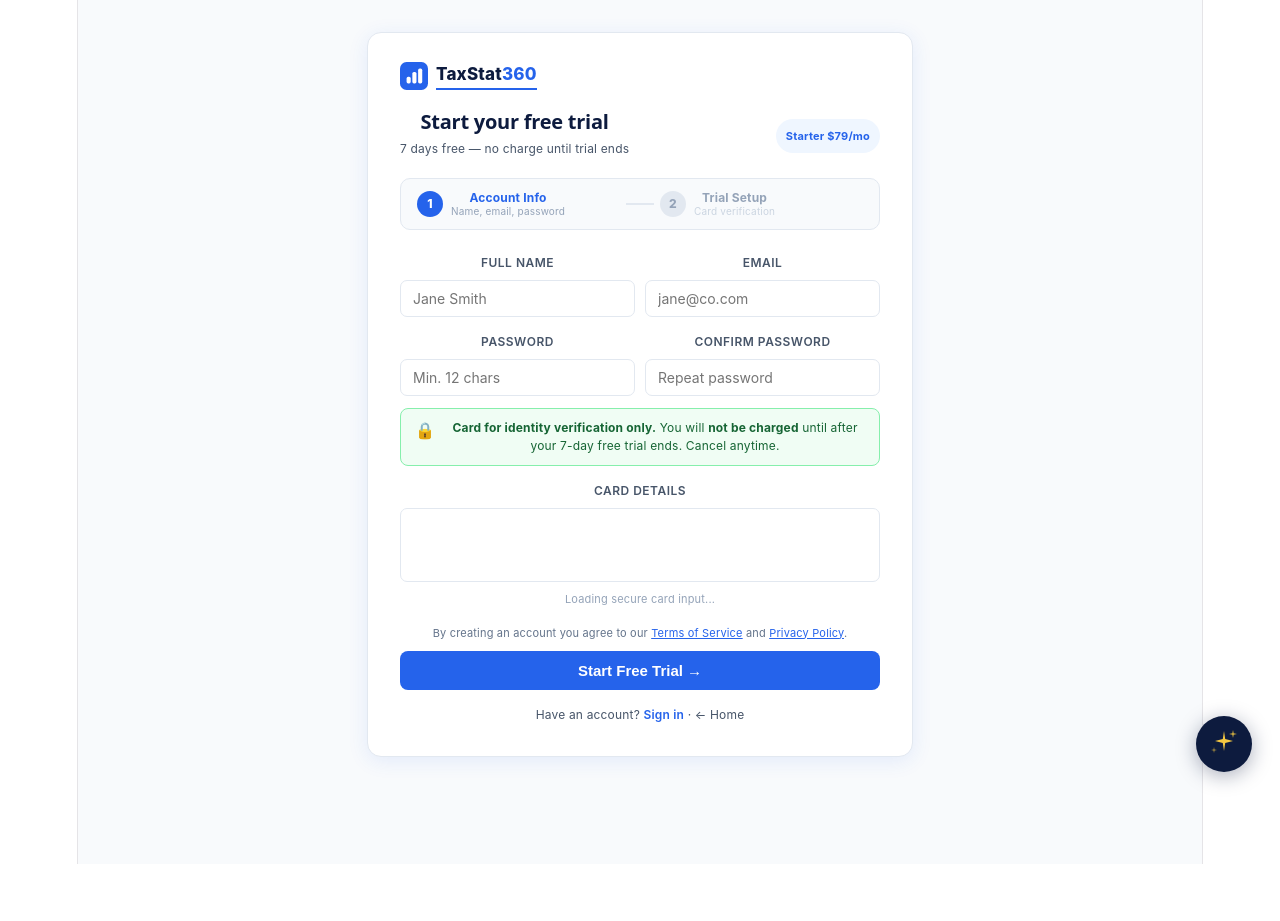
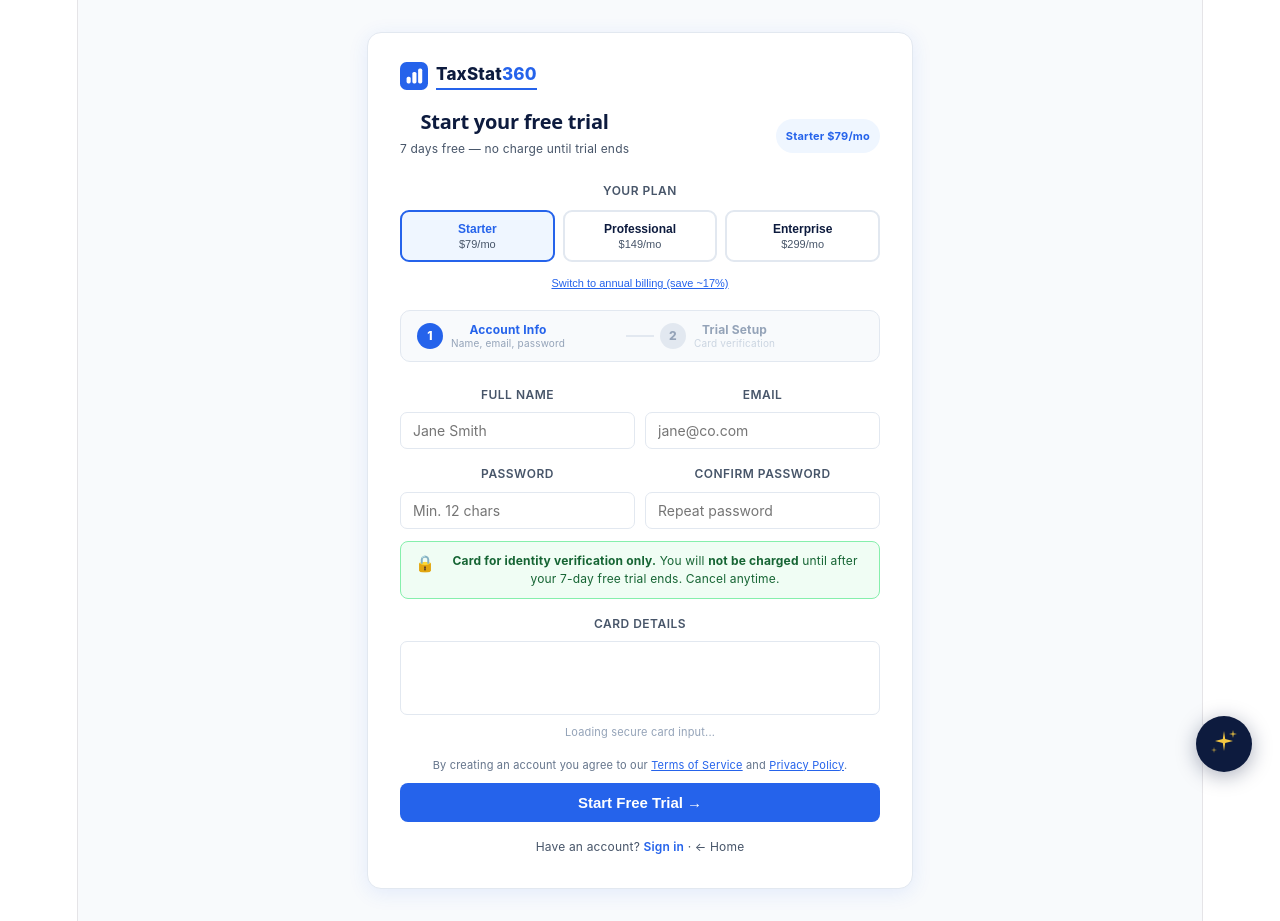
Before and after one commit to natashaverela-speckm/TaxStat360, a React (Vite) app: page /signup in a window 1280 px wide. Before the commit the page ends 864 px from the top, so only its background shows below. Built offline with nearby package versions, Linux system fonts and the light colour scheme.

Commit message:
Implement plan selector in onboarding process
Added a plan selector for users during signup to choose their subscription tier, with buttons for different plans and billing options.

```diff
--- a/src/Onboarding.jsx
+++ b/src/Onboarding.jsx
@@ -142,6 +142,47 @@ function SignupScreen(){
     <div style={{display:'flex',alignItems:'center',justifyContent:'space-between',marginBottom:16}}>
       <div><h2 style={{color:N,fontSize:20,fontWeight:800,margin:0}}>Start your free trial</h2><p style={{color:SL,fontSize:12,margin:'2px 0 0'}}>7 days free — no charge until trial ends</p></div>
       <span style={{background:'#EFF6FF',color:B,fontSize:11,fontWeight:700,padding:'4px 10px',borderRadius:20,whiteSpace:'nowrap'}}>{planLabel}</span>
+    </div>
+
+    {/* CC-05: Plan selector — shown inline on signup so users without a plan-specific
+        URL can pick their tier. Each pricing page "Start Free Trial" button should
+        link to /signup?plan=starter, /signup?plan=professional, or /signup?plan=enterprise
+        to skip this selector. When a ?plan= param is present it defaults correctly. */}
+    <div style={{marginBottom:16}}>
+      <label style={{display:'block',fontSize:12,fontWeight:600,color:SL,marginBottom:6,textTransform:'uppercase',letterSpacing:'0.5px'}}>Your Plan</label>
+      <div style={{display:'grid',gridTemplateColumns:'1fr 1fr 1fr',gap:8}}>
+        {[
+          {id:'starter',     name:'Starter',      price:'$79/mo', annual:'$66/mo'},
+          {id:'professional',name:'Professional',  price:'$149/mo',annual:'$124/mo'},
+          {id:'enterprise',  name:'Enterprise',    price:'$299/mo',annual:'$249/mo'},
+        ].map(p => {
+          const selected = plan === p.id
+          return (
+            <button
+              key={p.id}
+              type="button"
+              onClick={() => window.history.replaceState({}, '', `?plan=${p.id}&billing=${billing}`)}
+              style={{
+                padding:'10px 8px', border: `2px solid ${selected ? B : '#E2E8F0'}`,
+                borderRadius:9, cursor:'pointer', textAlign:'center',
+                background: selected ? '#EFF6FF' : '#fff', transition:'all 0.15s',
+              }}
+            >
+              <div style={{fontSize:12,fontWeight:700,color:selected?B:N}}>{p.name}</div>
+              <div style={{fontSize:11,color:SL,marginTop:2}}>{billing==='annual'?p.annual:p.price}</div>
+            </button>
+          )
+        })}
+      </div>
+      <div style={{textAlign:'center',marginTop:6}}>
+        <button
+          type="button"
+          onClick={() => window.history.replaceState({}, '', `?plan=${plan}&billing=${billing==='annual'?'monthly':'annual'}`)}
+          style={{background:'none',border:'none',fontSize:11,color:B,cursor:'pointer',textDecoration:'underline'}}
+        >
+          {billing==='annual' ? 'Switch to monthly billing' : 'Switch to annual billing (save ~17%)'}
+        </button>
+      </div>
     </div>
 
     {/* UX-02: Two-step progress indicator — shows users what's coming before they
```
